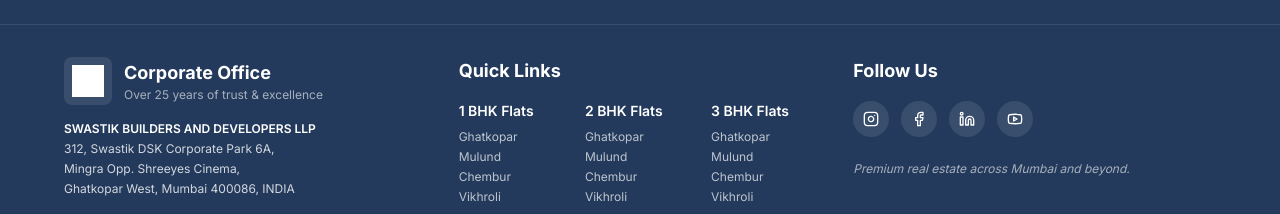
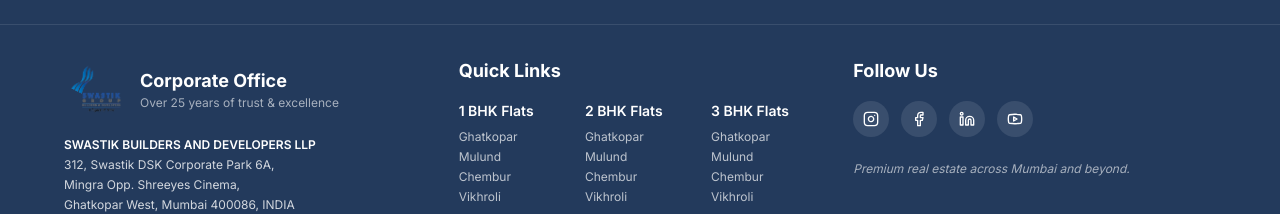
Before and after one commit to MumbaiServers/Swastik, a React (Vite) app in the folder swastik-build-nexus-44/: page /blogs in a window 1280 px wide. Shown: the part 1088-1302 px from the top of the page. Built offline with nearby package versions, Linux system fonts and the light colour scheme; no server answers.

Commit message:
footer section

```diff
--- a/swastik-build-nexus-44/src/components/Footer.tsx
+++ b/swastik-build-nexus-44/src/components/Footer.tsx
@@ -1,6 +1,6 @@
 import { Button } from "@/components/ui/button";
 import { Phone, Mail, MessageSquare, Instagram, Facebook, Linkedin, Youtube, Loader2 } from "lucide-react";
-import swastikLogo from "@/assets/swastik-logo.png";
+import swastikLogo from "@/assets/Logo All png (12).png";
 import { useScrollAnimation } from "@/hooks/useScrollAnimation";
 import { useEffect, useState } from "react";
 import { sectionsApi } from "@/services/cmsApi";
@@ -129,9 +129,7 @@ const Footer = () => {
           {/* Company Info */}
           <div className="space-y-4">
             <div className="flex items-center space-x-3">
-              <div className="w-12 h-12 bg-white/10 rounded-lg flex items-center justify-center">
-                <img src={swastikLogo} alt="Swastik Group" className="h-8 w-auto filter brightness-0 invert" />
-              </div>
+              <img src={swastikLogo} alt="Swastik Group" className="h-16 w-auto" />
               <div>
                 <h3 className="text-lg font-bold">Corporate Office</h3>
                 <p className="text-xs text-white/60">Over 25 years of trust & excellence</p>
```
